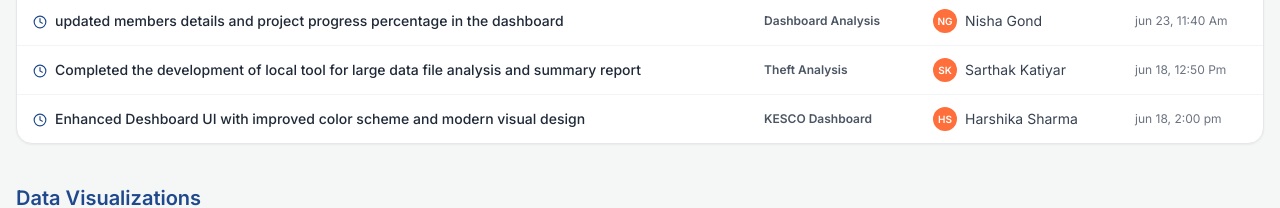
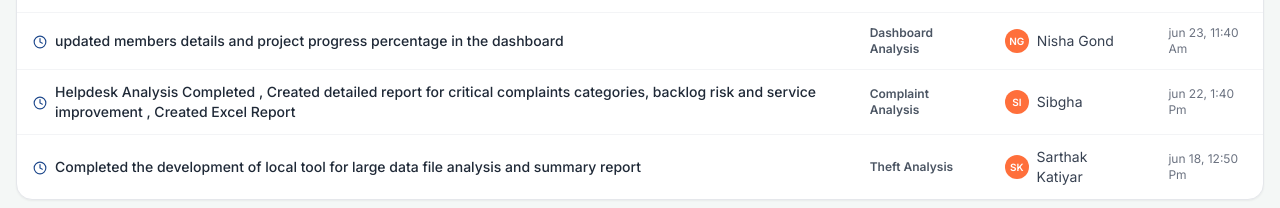
Before and after one commit to Abhishek-1702/D2, a React (Create React App) app: page / in a window 1280 px wide. Shown: the part 1126-1334 px from the top of the page. Built offline with nearby package versions, Linux system fonts and the light colour scheme; no server answers.

Commit message:
daily updates updated

```diff
--- a/src/data/projects.js
+++ b/src/data/projects.js
@@ -296,9 +296,10 @@ export const TEAM_MEMBERS = [
 export const RECENT_ACTIVITY = [
   { task: "integrated new data received from complaint analysis and theft analysis teams", project:"Dashboard Analysis", member:"Harshika Sharma", time:"jun 24, 12:30 Pm", type:"update", avatar:"HS"},
   { task: "updated members details and project progress percentage in the dashboard", project:"Dashboard Analysis", member:"Nisha Gond", time:"jun 23, 11:40 Am", type:"update", avatar:"NG"},
+  { task: "Helpdesk Analysis Completed , Created detailed report for critical complaints categories, backlog risk and service improvement , Created Excel Report ", project:"Complaint Analysis", member:"Sibgha", time:"jun 22, 1:40 Pm", type:"update", avatar:"SI"},
   { task: "Completed the development of local tool for large data file analysis and summary report",project: "Theft Analysis", member:"Sarthak Katiyar", time:"jun 18, 12:50 Pm", type:"update", avatar:"SK"},
   { task: "Enhanced Deshboard UI with improved color scheme and modern visual design", project: "KESCO Dashboard", member:"Harshika Sharma", time: "jun 18, 2:00 pm",type: "update", avatar: "HS"},
-  { task: "Complete Operational Analysis, Created detailed report on Problem Areas, Resolution Latency and Geographical Problem Analysis", project:"complaint analysis", member:"sibgha", time:"jun 18,3:00 Pm", type:"update", avatar:"SG"},
+  { task: "Complete Operational Analysis, Created detailed report on Problem Areas, Resolution Latency and Geographical Problem Analysis", project:"complaint analysis", member:"Hridhima Srivastav", time:"jun 18,3:00 Pm", type:"update", avatar:"HS"},
   { task: "Plots on master data drawn and visualized looking for problem specific data for further working", project:"Theft analysis", member:"Swapnil Hayaran", time:"jun 16,12:50 PM", type: "update", avatar:"SH"},
   {task: "Updated files tab. Drive links can be directly added.", project: "Dashboard Analysis", member: "Abhishek Yadav" , time: "Jun 15, 11:30 AM", type: "update", avatar: "AY"},
   {task: "Dashboard Updated with recent complaint analysis findings. Adding complaint trend to the dashboard.", project: "Dashboard Analysis", member: "Harshika Sharma" , time: "Jun 12, 2:30 PM", type: "update", avatar: "HS"},
```
